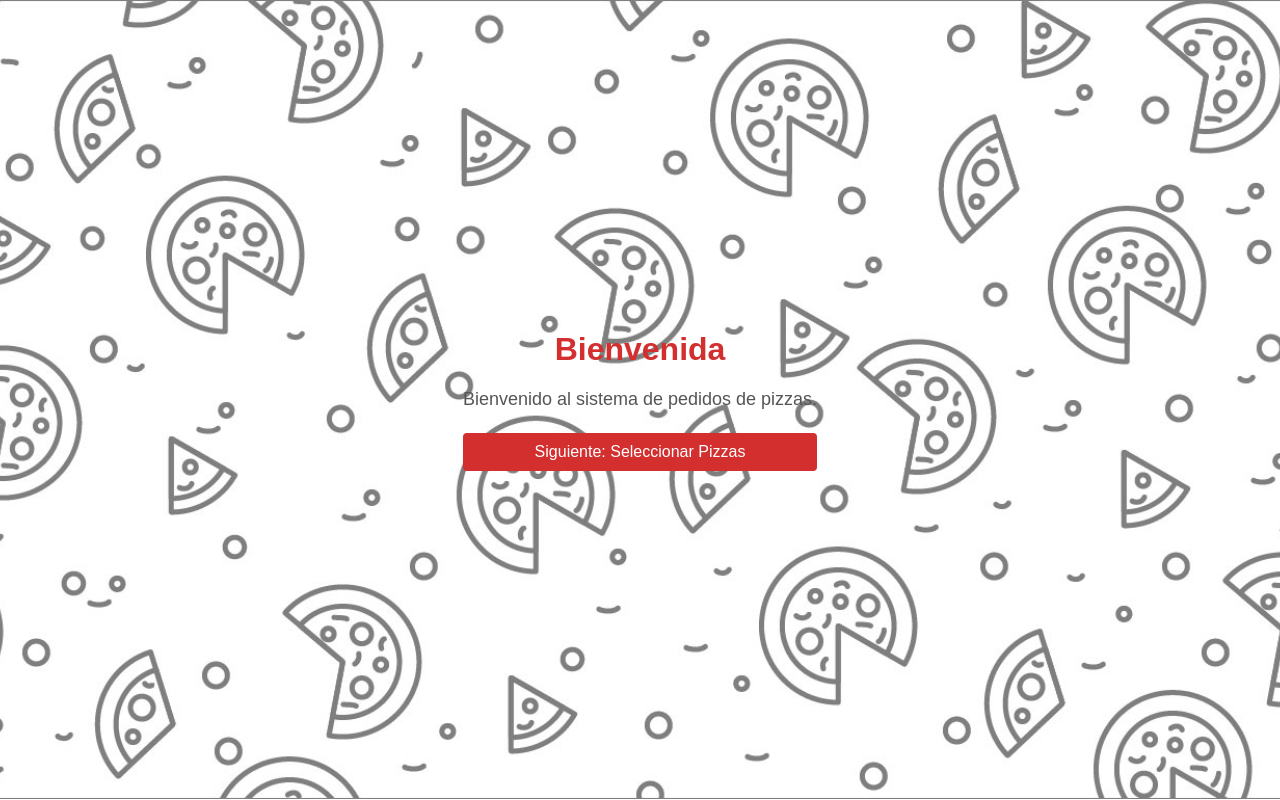
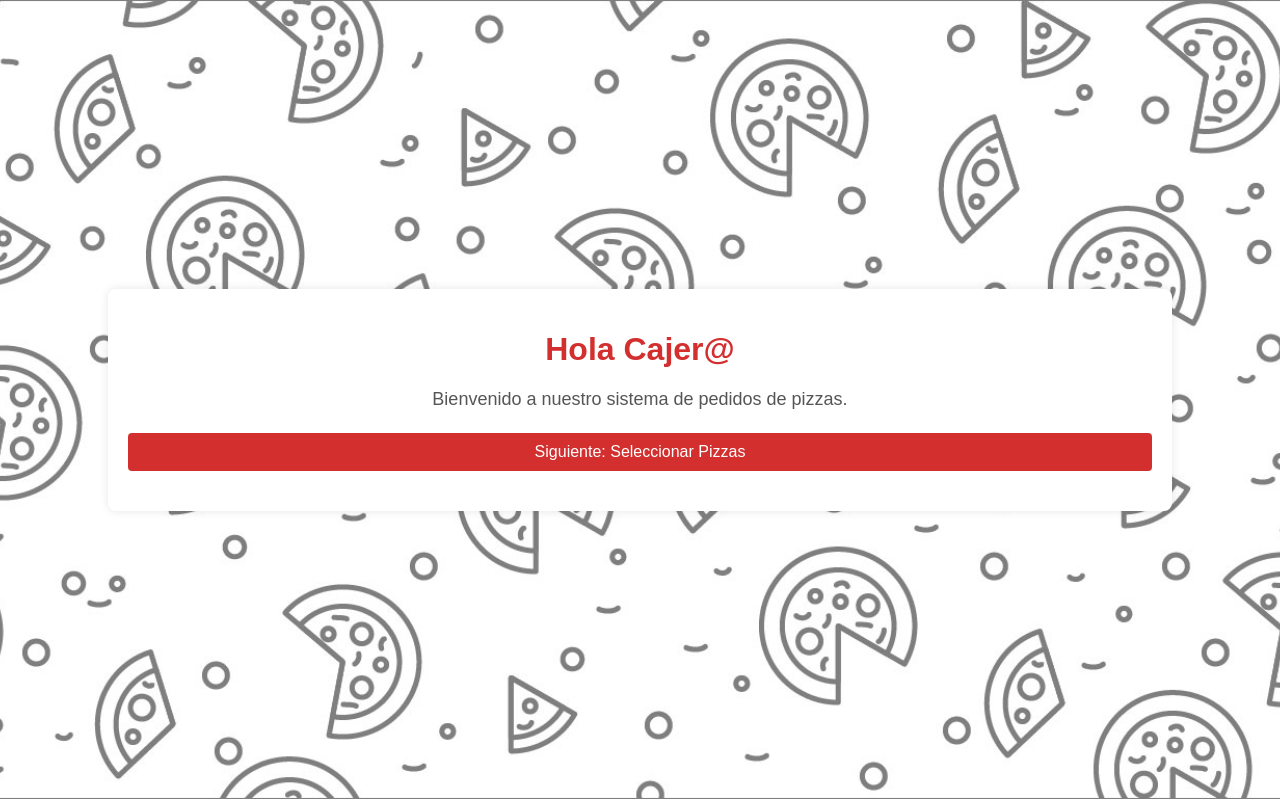
Before and after one commit to DmejiariUnal8313/Proyecto_Base, a website: page pag/index.html in a window 1280 px wide. Drawn offline with Linux system fonts and the light colour scheme.

Commit message:
refactor: agregar clase contenedor a las páginas de confirmar y de inicio

```diff
--- a/pag/index.html
+++ b/pag/index.html
@@ -7,9 +7,9 @@
     <link rel="stylesheet" href="/css/styles.css">
 </head>
 <body class="fondo1">
-    <div>
-        <h1>Bienvenida</h1>
-        <p>Bienvenido al sistema de pedidos de pizzas.</p>
+    <div class="container">
+        <h1>Hola Cajer@</h1>
+        <p>Bienvenido a nuestro sistema de pedidos de pizzas.</p>
         <a href="pizzas.html" onclick="reiniciarPedido()">
             <button>Siguiente: Seleccionar Pizzas</button>
         </a>
```
Also changed, not shown: pag/confirmar.html (+1 -1 lines).
